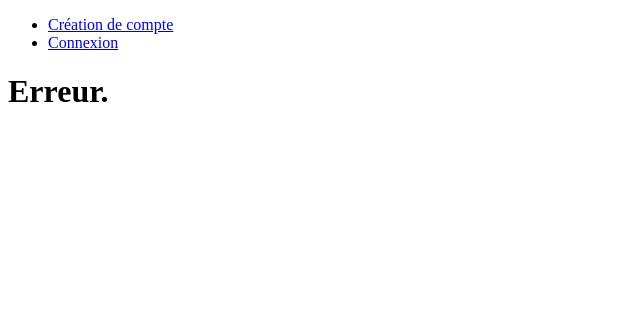
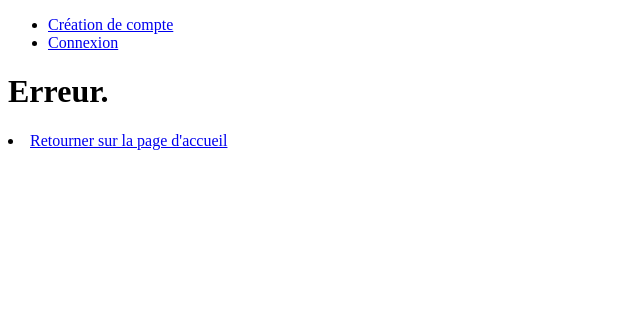
Before and after one commit to masdonte/BiblioWeb, a PHP site: page /index.php?page=404 in a window 1280 px wide. Shown: the top 312 px of the page, without its empty margins (0-640 px from the left). Run offline with PHP 8.4, Linux system fonts and the light colour scheme.

Commit message:
ajout des bouttons pour création de compte + fix pour la navbar

```diff
--- a/404.php
+++ b/404.php
@@ -10,6 +10,9 @@
 <body>
 
     <h1>Erreur.</h1>
+    <li><a href="../index.php?page=home">Retourner sur la page d'accueil</a></li>
+
+
 </body>
 
 </html>
--- a/common/navbar.php
+++ b/common/navbar.php
@@ -11,8 +11,8 @@
 <body>
     <nav>
         <ul>
-            <li><a href="../index.php?page=signon.php">Création de compte</a></li>
-            <li><a href="../index.php?page=login.php">Connexion</a></li>
+            <li><a href="../index.php?page=signon">Création de compte</a></li>
+            <li><a href="../index.php?page=login">Connexion</a></li>
 
         </ul>
     </nav>
--- a/pages/livredetail.php
+++ b/pages/livredetail.php
@@ -1,5 +1,6 @@
 <?php
 // include("../include/permission.php");
+
 include('common/config.php'); ?>
 
 <!DOCTYPE html>
```
Also changed, not shown: pages/login.php (+2 -5 lines), pages/signon.php (+5 -2 lines).
